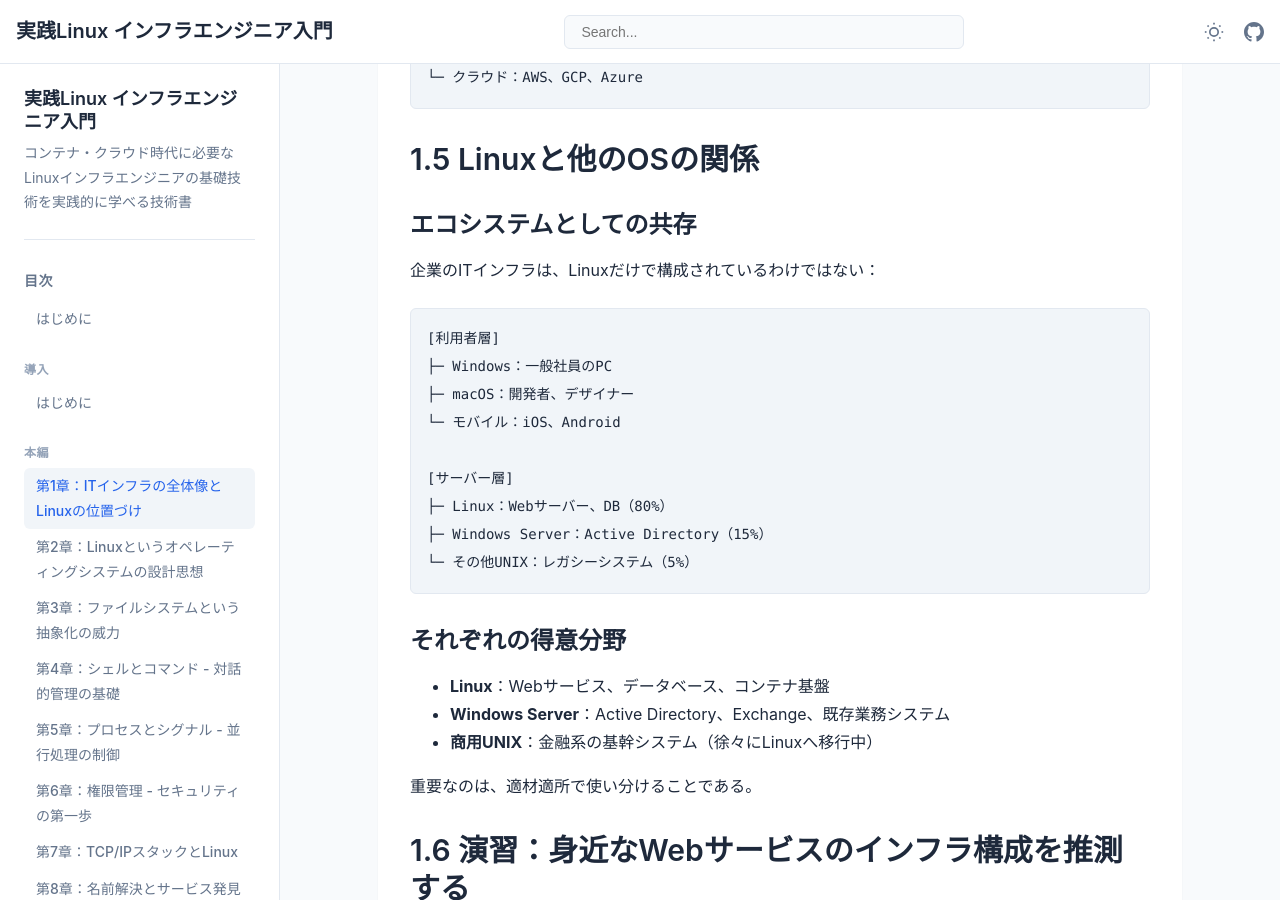
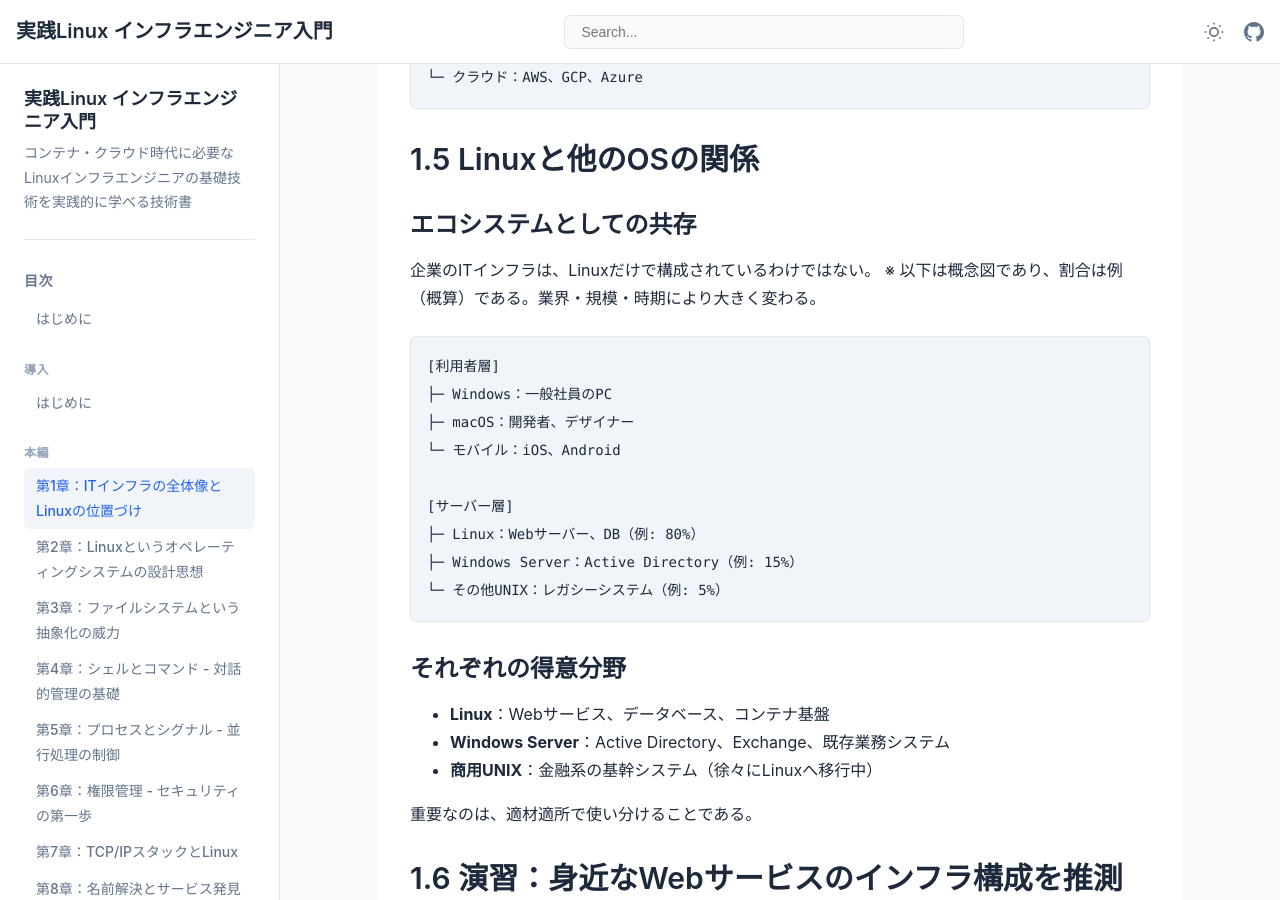
Before and after one commit to itdojp/linux-infra-textbook2, a Jekyll site: the page built from docs/chapters/chapter-01-linux-overview.md, in a window 1280 px wide and 900 px high, scrolled down 5983 px. Built offline with Jekyll 4.4.1, drawn with Linux system fonts in a browser that asks for light colours; our own code applies the rules of GitHub Pages for plain Markdown files.

Commit message:
docs: clarify safety/assumptions (issue #118)

````diff
--- a/docs/chapters/chapter-01-linux-overview.md
+++ b/docs/chapters/chapter-01-linux-overview.md
@@ -200,7 +200,8 @@ Linuxスキル
 
 ### エコシステムとしての共存
 
-企業のITインフラは、Linuxだけで構成されているわけではない：
+企業のITインフラは、Linuxだけで構成されているわけではない。
+※ 以下は概念図であり、割合は例（概算）である。業界・規模・時期により大きく変わる。
 
 ```text
 [利用者層]
@@ -209,9 +210,9 @@ Linuxスキル
 └─ モバイル：iOS、Android
 
 [サーバー層]
-├─ Linux：Webサーバー、DB（80%）
-├─ Windows Server：Active Directory（15%）
-└─ その他UNIX：レガシーシステム（5%）
+├─ Linux：Webサーバー、DB（例: 80%）
+├─ Windows Server：Active Directory（例: 15%）
+└─ その他UNIX：レガシーシステム（例: 5%）
 ```
 
 ### それぞれの得意分野
````
Also changed, not shown: docs/chapters/chapter-05-process-and-signals.md (+4 -2 lines), docs/chapters/chapter-14-with-exercises.md (+3 -0 lines).
